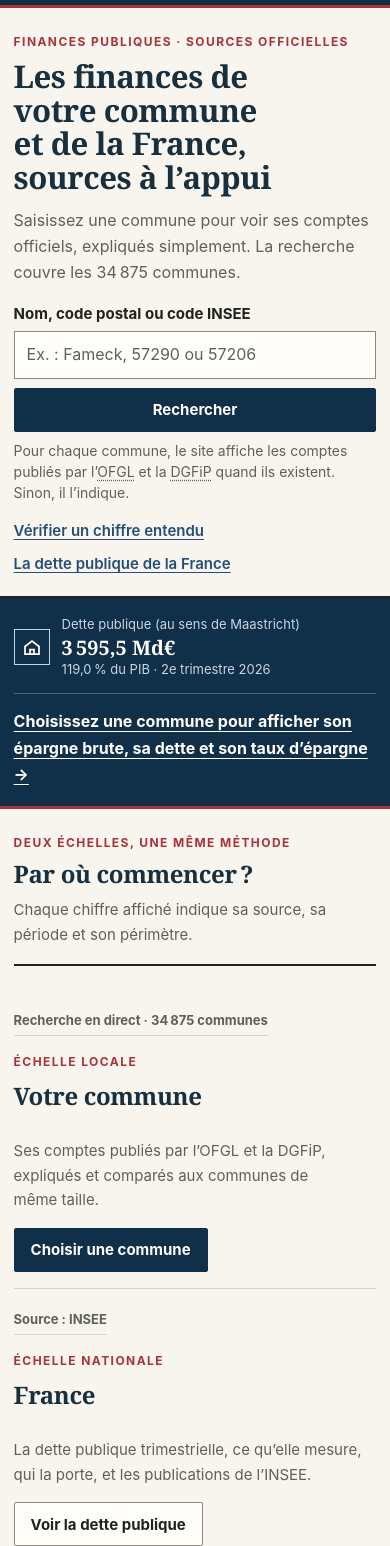
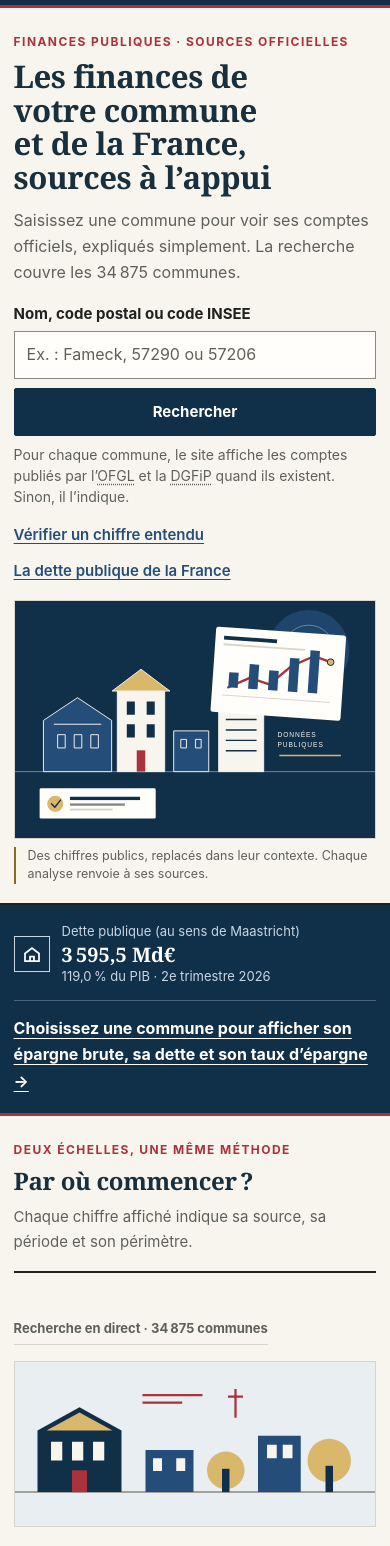
Before and after one commit to Tuzilucas/Citoyen, a website: page index.html in a window 390 px wide. Shown: the part 81-1627 px from the top of the page. Drawn offline with Linux system fonts and the light colour scheme.

Commit message:
Refonte UX/UI et illustrations éditoriales
Ajoute quatre illustrations SVG locales, améliore la hiérarchie visuelle et la mise en page mobile, et ajoute des tests de régression pour les assets et la recherche responsive.

```diff
--- a/assets/css/app.css
+++ b/assets/css/app.css
@@ -1964,3 +1964,182 @@ select,
   img, svg, video, canvas { max-width: 100%; }
   a, p, li, td, th { overflow-wrap: anywhere; }
 }
+
+
+/* ---------- Refonte éditoriale : visuels, rythme et ergonomie ---------- */
+.hero-visual {
+  width: 100%;
+  max-width: 44rem;
+  margin: var(--space-5) 0 0;
+}
+.hero-visual img {
+  display: block;
+  width: 100%;
+  height: auto;
+  aspect-ratio: 760 / 500;
+  object-fit: cover;
+  border: 1px solid var(--color-line);
+  background: var(--color-accent);
+}
+.hero-visual figcaption {
+  margin-top: .55rem;
+  padding-left: .75rem;
+  border-left: 2px solid var(--color-rule-gold);
+  color: var(--color-muted);
+  font-size: var(--text-meta);
+  line-height: 1.45;
+}
+.territory-illustration {
+  display: block;
+  width: 100%;
+  height: auto;
+  aspect-ratio: 480 / 220;
+  margin: var(--space-4) 0 .35rem;
+  object-fit: cover;
+  border: 1px solid var(--color-line);
+  background: var(--color-surface-2);
+}
+.territory-card {
+  padding-top: var(--space-4);
+  padding-bottom: var(--space-5);
+}
+.territory-card .territory-status {
+  min-height: 2rem;
+  display: flex;
+  align-items: center;
+}
+.territory-card h3 {
+  line-height: 1.15;
+}
+.territory-card > p:not(.territory-kicker) {
+  line-height: 1.6;
+}
+.territory-card .button {
+  margin-top: auto;
+}
+.hero .commune-form {
+  position: relative;
+  z-index: 1;
+}
+.commune-search-row input {
+  min-width: 0;
+  min-height: 3.25rem;
+}
+.commune-search-row .button {
+  min-height: 3.25rem;
+  white-space: nowrap;
+}
+input:not([type="checkbox"]):not([type="radio"]),
+select,
+textarea {
+  accent-color: var(--color-accent);
+}
+button:disabled,
+.button[aria-disabled="true"] {
+  cursor: not-allowed;
+  opacity: .65;
+}
+.section > :last-child {
+  margin-bottom: 0;
+}
+.personal-tax-section .personal-tax-subheading {
+  margin-bottom: .5rem;
+}
+.personal-tax-section .personal-tax-fields input,
+.personal-tax-section .personal-tax-fields select {
+  width: 100%;
+}
+@media (min-width: 1024px) {
+  .hero-visual {
+    max-width: 44rem;
+  }
+  .hero-guide {
+    position: relative;
+    padding-top: var(--space-4);
+  }
+  .hero-guide::before {
+    content: "";
+    position: absolute;
+    top: -2px;
+    left: 0;
+    width: 4.5rem;
+    border-top: 2px solid var(--color-rule-gold);
+  }
+  .territory-grid {
+    grid-template-columns: repeat(3, minmax(0, 1fr));
+  }
+}
+@media (max-width: 900px) {
+  .territory-grid,
+  .cards,
+  .method-grid,
+  .composition-notes {
+    grid-template-columns: repeat(2, minmax(0, 1fr));
+  }
+  .territory-card:nth-child(2n),
+  .info-card:nth-child(2n),
+  .composition-notes article:nth-child(2n),
+  .method-grid > div:nth-child(2n) {
+    border-right: 0;
+  }
+}
+@media (max-width: 619px) {
+  .hero-visual {
+    margin-top: var(--space-4);
+  }
+  .hero-visual figcaption {
+    font-size: .78rem;
+  }
+  .commune-search-row {
+    flex-direction: column;
+    align-items: stretch;
+  }
+  .commune-search-row input,
+  .commune-search-row .button {
+    width: 100%;
+    min-height: 3rem;
+  }
+  .territory-grid,
+  .cards,
+  .method-grid,
+  .composition-notes {
+    grid-template-columns: minmax(0, 1fr);
+  }
+  .territory-card,
+  .info-card,
+  .composition-notes article,
+  .method-grid > div,
+  .territory-card + .territory-card,
+  .info-card + .info-card,
+  .composition-notes article + article,
+  .method-grid > div + div {
+    padding: var(--space-4) 0;
+    border-right: 0;
+    border-bottom: var(--rule);
+  }
+  .territory-card:last-child,
+  .info-card:last-child,
+  .composition-notes article:last-child,
+  .method-grid > div:last-child {
+    border-bottom: 0;
+  }
+  .territory-illustration {
+    max-height: 12rem;
+    object-fit: cover;
+  }
+  .hero h1 {
+    max-width: 16ch;
+  }
+  .hero-links {
+    gap: .7rem 1rem;
+  }
+}
+.territory-illustration,
+.hero-visual img {
+  transition: filter var(--duration-fast) var(--ease-standard);
+}
+@media (hover: hover) {
+  .territory-card:hover .territory-illustration {
+    filter: saturate(1.08);
+  }
+}
--- a/index.html
+++ b/index.html
@@ -16,6 +16,11 @@
   <meta property="og:title" content="Information citoyenne — Finances publiques, sources à l’appui">
   <meta property="og:description" content="Les finances de votre commune et de la France, avec les sources officielles, les données brutes et des calculs expliqués.">
   <meta property="og:url" content="https://tuzilucas.github.io/Citoyen/">
+  <meta property="og:image" content="https://tuzilucas.github.io/Citoyen/assets/img/illustration-hero.svg">
+  <meta name="twitter:card" content="summary_large_image">
+  <meta name="twitter:title" content="Information citoyenne — Finances publiques, sources à l’appui">
+  <meta name="twitter:description" content="Les finances de votre commune et de la France, avec les sources officielles, les données brutes et des calculs expliqués.">
+  <meta name="twitter:image" content="https://tuzilucas.github.io/Citoyen/assets/img/illustration-hero.svg">
   <!-- Services publics interrogés lors d’une recherche de commune : connexion ouverte à l’avance. -->
   <link rel="preconnect" href="https://geo.api.gouv.fr" crossorigin>
   <link rel="preconnect" href="https://data.ofgl.fr" crossorigin>
@@ -67,6 +72,10 @@
         <li><a href="#verifier">Vérifier un chiffre entendu</a></li>
         <li class="hero-link-debt"><a href="#indicateur-dette">La dette publique de la France</a></li>
       </ul>
+      <figure class="hero-visual">
+        <img src="assets/img/illustration-hero.svg" alt="Illustration de bâtiments publics, d’un document officiel et d’un graphique de données" width="760" height="500" fetchpriority="high">
+        <figcaption>Des chiffres publics, replacés dans leur contexte. Chaque analyse renvoie à ses sources.</figcaption>
+      </figure>
       <aside class="hero-guide" aria-labelledby="hero-guide-title">
         <h2 id="hero-guide-title">Ce que vous trouverez</h2>
         <ol>
@@ -95,6 +104,7 @@
       <div class="territory-grid">
         <article class="territory-card">
           <span class="territory-status">Recherche en direct · 34 875 communes</span>
+          <img class="territory-illustration" src="assets/img/illustration-commune.svg" alt="" width="480" height="220" loading="lazy" decoding="async">
           <p class="territory-kicker">Échelle locale</p>
           <h3>Votre commune</h3>
           <p>Ses comptes publiés par l’OFGL et la DGFiP, expliqués et comparés aux communes de même taille.</p>
@@ -102,6 +112,7 @@
         </article>
         <article class="territory-card">
           <span class="territory-status">Source : INSEE</span>
+          <img class="territory-illustration" src="assets/img/illustration-france.svg" alt="" width="480" height="220" loading="lazy" decoding="async">
           <p class="territory-kicker">Échelle nationale</p>
           <h3>France</h3>
           <p>La dette publique trimestrielle, ce qu’elle mesure, qui la porte, et les publications de l’INSEE.</p>
@@ -109,6 +120,7 @@
         </article>
         <article class="territory-card">
           <span class="territory-status">Sans verdict</span>
+          <img class="territory-illustration" src="assets/img/illustration-verification.svg" alt="" width="480" height="220" loading="lazy" decoding="async">
           <p class="territory-kicker">Vérification</p>
           <h3>Un chiffre entendu</h3>
           <p>Comparez-le à la donnée officielle de même sujet, même période et même périmètre.</p>
```
Also changed, not shown: tests/unit/visual-assets.test.cjs (added, +44 -0 lines), assets/img/illustration-commune.svg (added), assets/img/illustration-france.svg (added), assets/img/illustration-hero.svg (added), assets/img/illustration-verification.svg (added).
